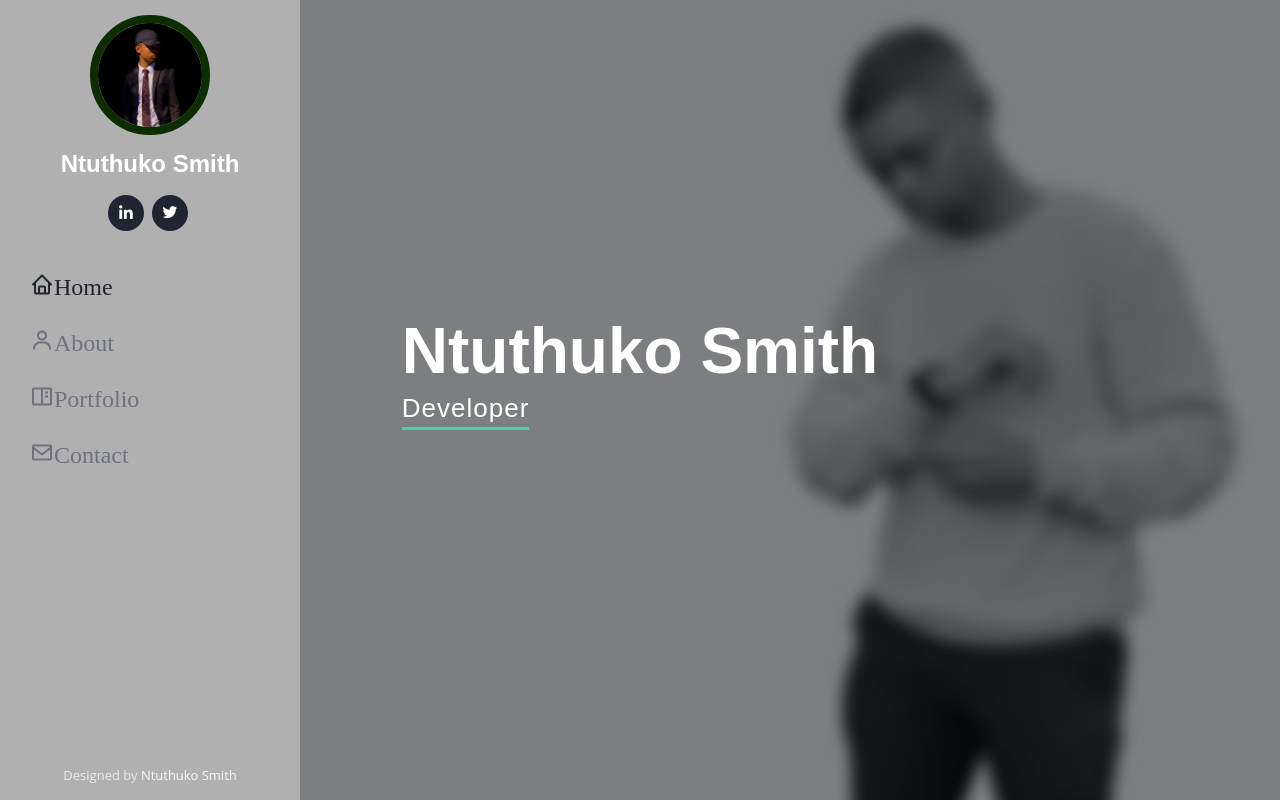
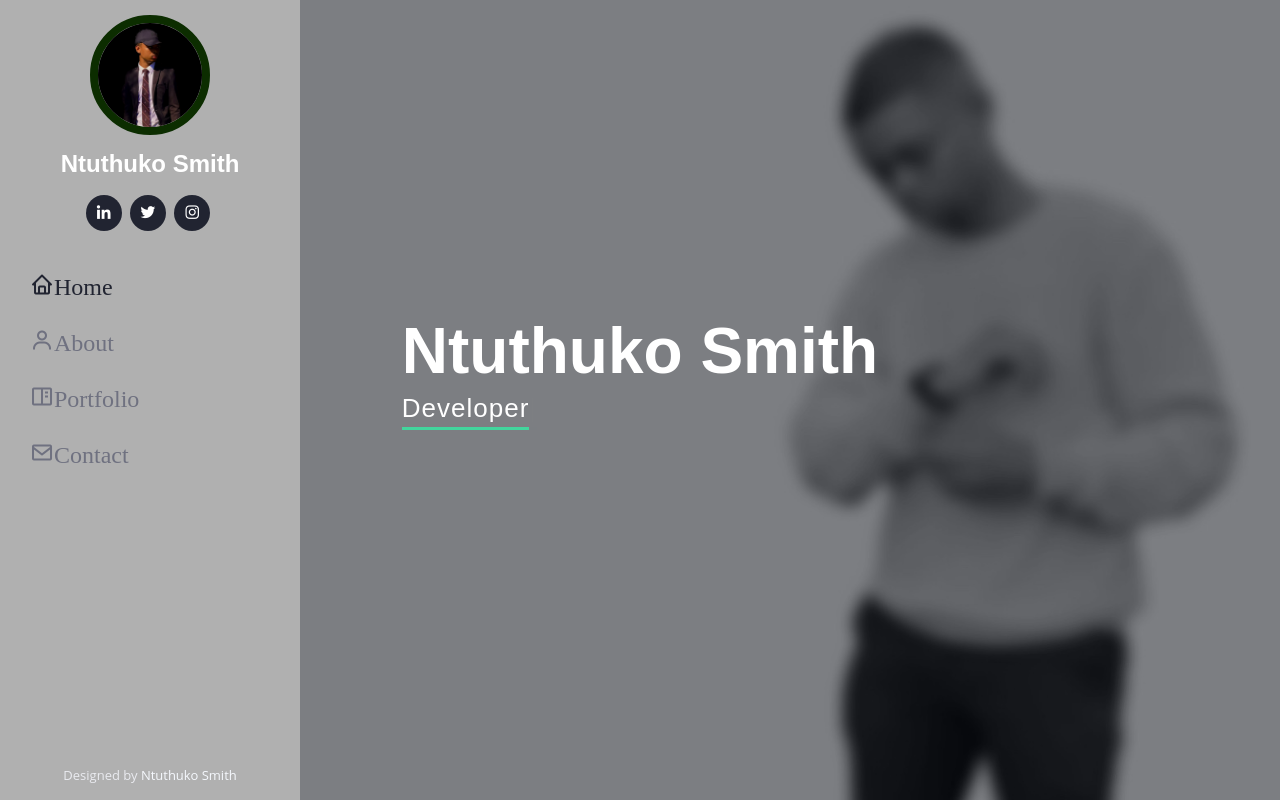
Before and after one commit to NtuthukoSmith/NtuthukoSmith.github.io, a plain HTML site: page index.html in a window 1280 px wide. Shown: the top 800 px of the page. Drawn offline with nearby package versions, Linux system fonts and the light colour scheme; files whose address does not match are found by name; a web font is replaced by a local one.

Commit message:
instagranm only is being pushed

```diff
--- a/index.html
+++ b/index.html
@@ -54,6 +54,7 @@
                 <div class="social-links mt-3 text-center">
                     <a href="https://linkedin.com/" class="linkedin"><i class="bx bxl-linkedin"></i></a>
                     <a href="https://www.twitter.com/ntuthuko_smith" class="twitter"><i class="bx bxl-twitter"></i></a>
+                    <a href="https://www.instagram.com/hughsmith.sa" class="instagram"><i class="bx bxl-instagram"></i></a>
                 </div>
             </div>
             <!-- Navigation Menu -->
```
